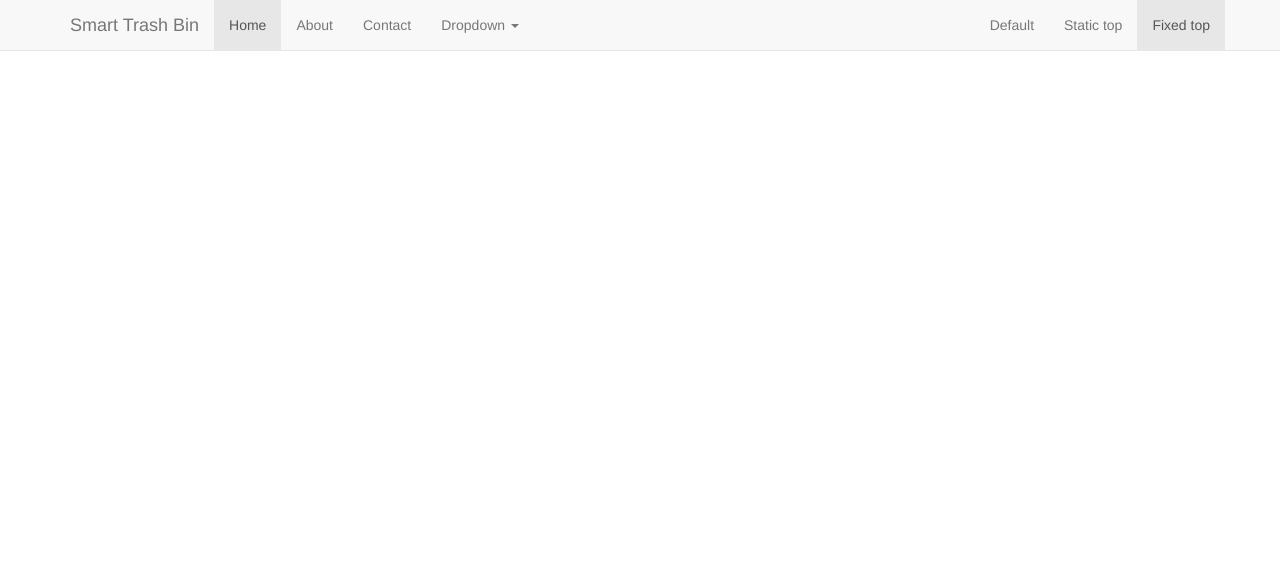
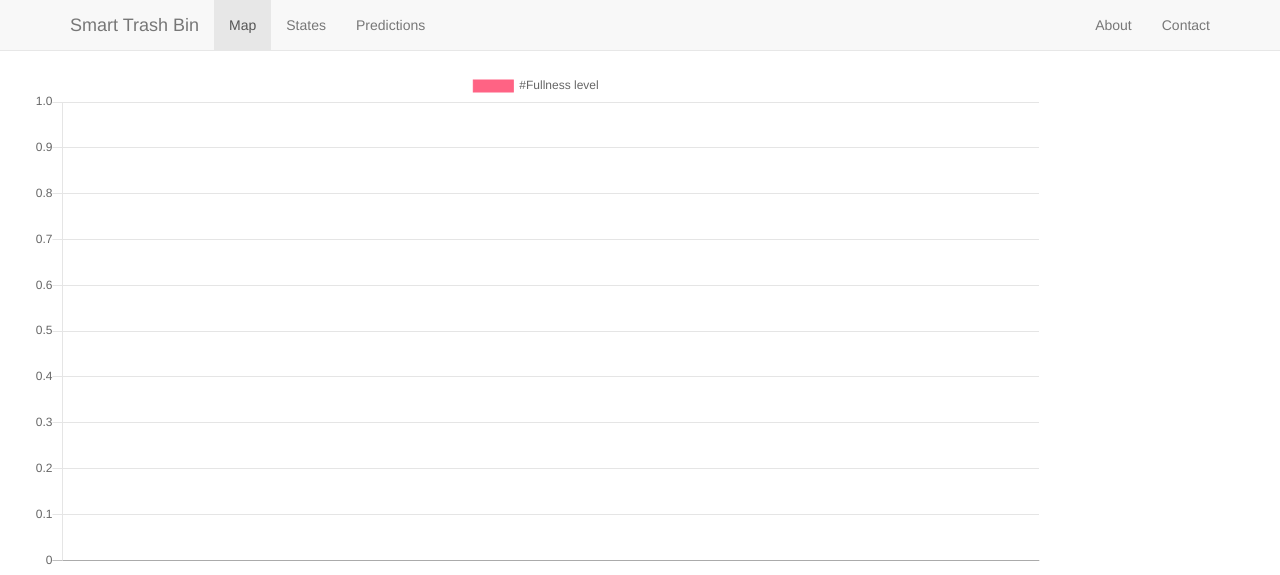
Before and after one commit to Th-Havy/ProductDesign, a Django app: page /map/state/ in a window 1280 px wide. Shown: the top 575 px of the page. Run offline with Django 3.2, Linux system fonts and the light colour scheme; data that the repository does not hold is empty; some libraries are stand-ins or nearby versions.

Commit message:
Modified map

```diff
--- a/SmartTrashBin/map/static/map/trash_bin_state_chart.js
+++ b/SmartTrashBin/map/static/map/trash_bin_state_chart.js
@@ -18,15 +18,6 @@ $(document).ready(function() {
         console.log(times);
     });
 });
-
-//liste détat dans data
-data.forEach(fonctionDeTraitement);
-
-function fonctionDeTraitement(state) {
-    static average = 0
-
-    average += state.fullness /100;
-}
 
 var myChart = new Chart(ctx, {
     type: 'line',
--- a/SmartTrashBin/map/templates/base_generic.html
+++ b/SmartTrashBin/map/templates/base_generic.html
@@ -33,26 +33,13 @@
             </div>
             <div id="navbar" class="navbar-collapse collapse">
                 <ul class="nav navbar-nav">
-                    <li class="active"><a href="#">Home</a></li>
-                    <li><a href="#about">About</a></li>
-                    <li><a href="#contact">Contact</a></li>
-                    <li class="dropdown">
-                        <a href="#" class="dropdown-toggle" data-toggle="dropdown" role="button" aria-haspopup="true" aria-expanded="false">Dropdown <span class="caret"></span></a>
-                        <ul class="dropdown-menu">
-                            <li><a href="#">Action</a></li>
-                            <li><a href="#">Another action</a></li>
-                            <li><a href="#">Something else here</a></li>
-                            <li role="separator" class="divider"></li>
-                            <li class="dropdown-header">Nav header</li>
-                            <li><a href="#">Separated link</a></li>
-                            <li><a href="#">One more separated link</a></li>
-                        </ul>
-                    </li>
+                    <li class="active"><a href="#"> Map </a></li>
+                    <li> <a href="#about"> States </a> </li>
+                    <li> <a href="#contact"> Predictions </a> </li>
                 </ul>
                 <ul class="nav navbar-nav navbar-right">
-                    <li><a href="../navbar/">Default</a></li>
-                    <li><a href="../navbar-static-top/">Static top</a></li>
-                    <li class="active"><a href="./">Fixed top <span class="sr-only">(current)</span></a></li>
+                    <li> <a href="#"> About </a> </li>
+                    <li> <a href="#"> Contact </a> </li>
                 </ul>
             </div><!--/.nav-collapse -->
         </div>
```
